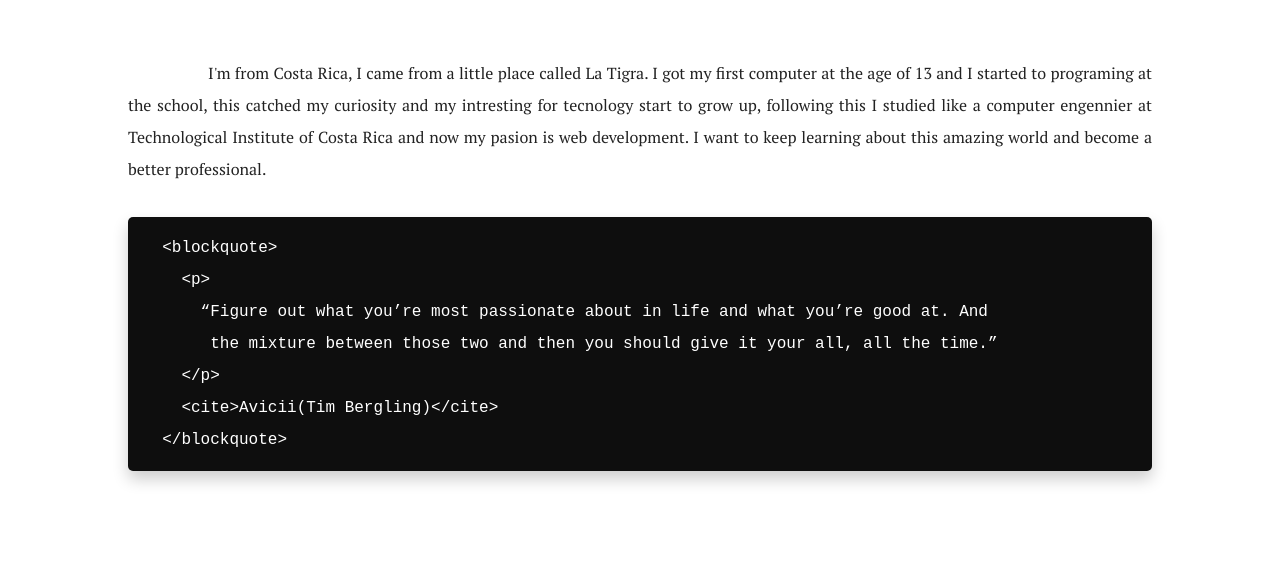
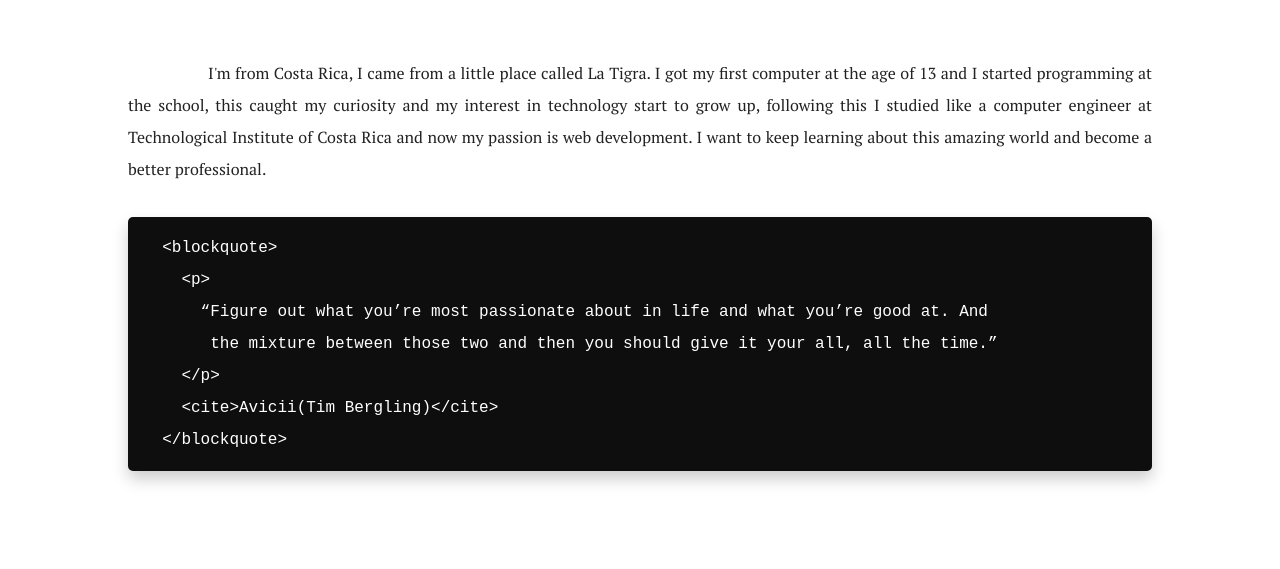
Before and after one commit to vinandros/portfolio, a website: page index.html in a window 1280 px wide. Shown: the part 231-800 px from the top of the page. Drawn offline with Linux system fonts and the light colour scheme.

Commit message:
new about me

```diff
--- a/index.html
+++ b/index.html
@@ -50,12 +50,10 @@
       <h1>Hi, I am Kevin</h1>
       <p id="wd">a web developer</p>
       <p id="me">
-        I'm from Costa Rica, I came from a little place called La Tigra.
-        I got my first computer at the age of 13 and I started to programing at the school,
-        this catched my curiosity and my intresting for tecnology start to grow up,
-        following this I studied like a computer engennier at Technological Institute
-        of Costa Rica and now my pasion is web development. I want to keep learning about
-        this amazing world and become a better professional.
+        I'm from Costa Rica, I came from a little place called La Tigra. I got my first computer at the age of 13 and
+        I started programming at the school, this caught my curiosity and my interest in technology start to grow up,
+        following this I studied like a computer engineer at Technological Institute of Costa Rica and now my passion
+        is web development. I want to keep learning about this amazing world and become a better professional.
       </p>
       <code>
         &nbsp;&nbsp;&lt;blockquote&gt; <br>
```
